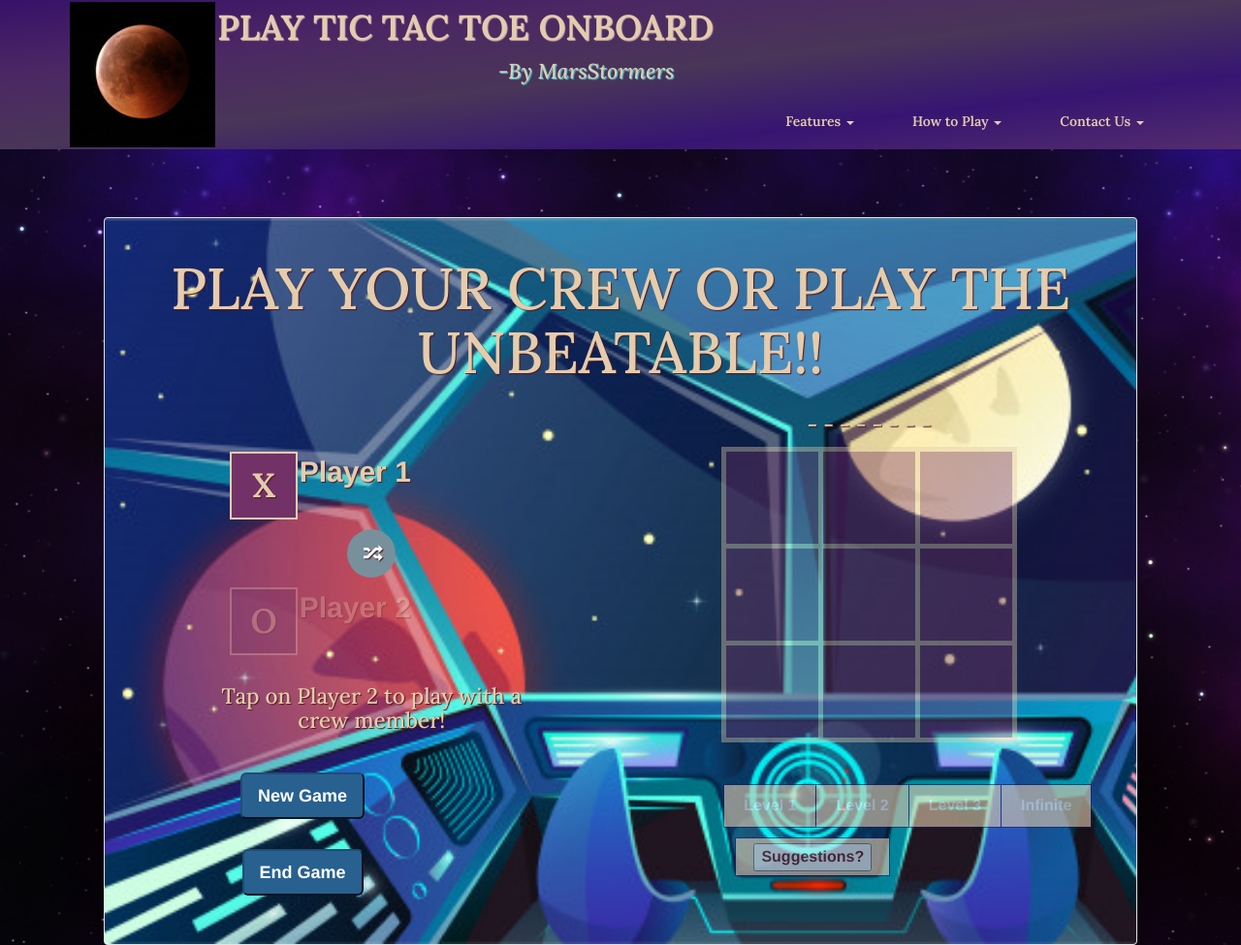
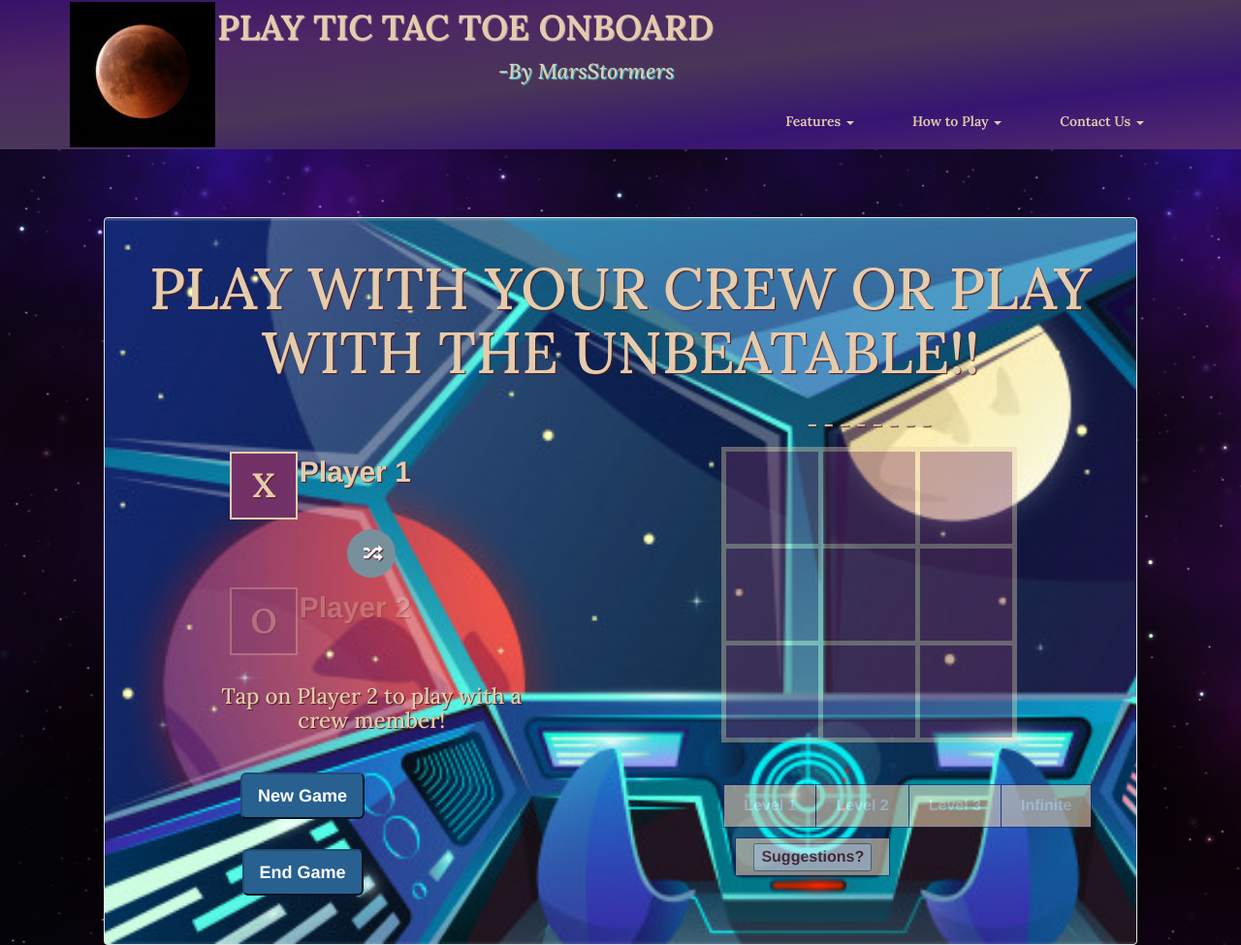
Before and after one commit to ashzest/marsStormers, a plain HTML site: page index.html in a window 1280 px wide. Shown: the whole page at 97% size. Drawn offline with nearby package versions, Linux system fonts and the light colour scheme.

Commit message:
changed tagline

```diff
--- a/index.html
+++ b/index.html
@@ -87,7 +87,7 @@
     <div class="row col-md-10 col-md-offset-1 col-xs-10 col-xs-offset-1 well" id="panel">
 
         <div class="col-md-12">
-            <h1 class="row text-center">PLAY YOUR CREW OR PLAY THE UNBEATABLE!! </h1>
+            <h1 class="row text-center">PLAY WITH YOUR CREW OR PLAY WITH THE UNBEATABLE!! </h1>
 
         </div>
         <div class="col-md-4 col-md-offset-1 text-center settings">
```
